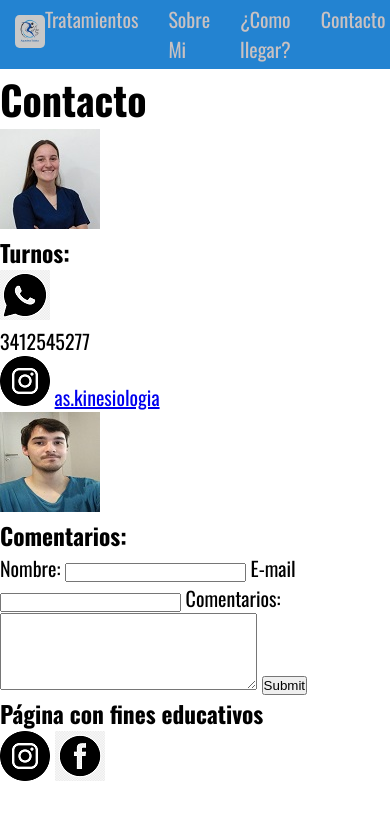
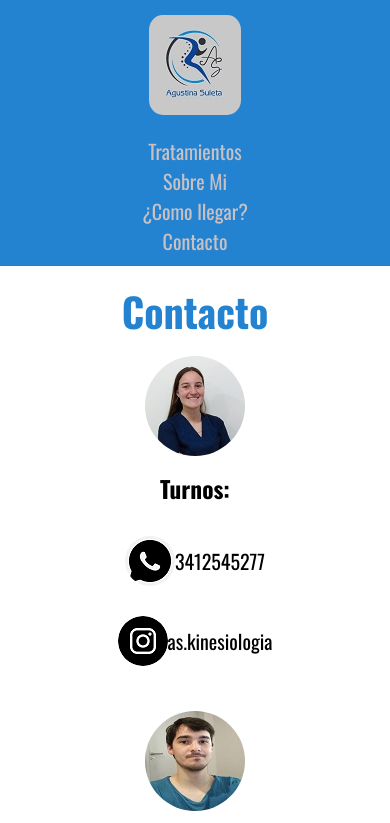
Before and after one commit to lsuleta/PreEntrega2_Suleta, a website: page paginas/contacto.html in a window 390 px wide. Shown: the top 823 px of the page. Drawn offline with nearby package versions, Linux system fonts and the light colour scheme.

Commit message:
todo el sitio con scss

```diff
--- a/CSS/estilos.css
+++ b/CSS/estilos.css
@@ -173,7 +173,7 @@ section ul {
     color: rgb(201, 193, 193);
     padding: 10px 25px;
     margin-top: 5px;
-  }
+}
 
 .boton2:hover {
     background-color: rgb(201, 193, 193);
--- a/scss/_base.scss
+++ b/scss/_base.scss
@@ -12,6 +12,17 @@ img {
 body {
     font-family: 'Oswald', sans-serif;
     font-size: 20px;
+
+    h1 {
+        text-align: center;
+        color: rgb(35, 131, 209);
+        padding-top: 15px;
+    }
+
+    .texto_sub {
+        text-decoration: underline;
+        text-align: center;
+    }
 }
 
 html, body {
--- a/scss/_components.scss
+++ b/scss/_components.scss
@@ -0,0 +1,24 @@
+.galeria {
+    display: grid;
+    grid-template-columns: repeat(3, 1fr);
+    grid-template-rows: repeat(2, 1fr);
+    grid-gap: 15px;
+    place-items: center;
+}
+
+.link_diferente {
+    text-decoration: none;
+}
+
+.boton2 {
+    text-decoration: none;
+    background-color: rgb(35, 131, 209);
+    color: rgb(201, 193, 193);
+    padding: 10px 25px;
+    margin-top: 5px;
+
+    &:hover {
+        background-color: rgb(201, 193, 193);
+        color: rgb(35, 131, 209);
+    }
+}
--- a/scss/_layout.scss
+++ b/scss/_layout.scss
@@ -27,3 +27,92 @@ header {
         }
     }
 }
+
+section {
+    padding: 15px;
+    display: flex;
+    flex-direction: column;
+
+    div {
+        padding: 15px;
+        text-align: justify;
+    }
+
+    ul {
+        padding-left: 20px;
+    }
+}
+
+.centrado {
+    display: grid;
+    place-items: center;
+}
+
+.row {
+    display: grid;
+    grid-template-columns: repeat(2, 1fr);
+    grid-template-rows: 1fr;
+}
+
+.sobre_mi li  {
+    text-align: center;
+    list-style: none;
+    margin-top: 25px;
+}
+
+.contacto img {
+    margin: auto;
+    border-radius: 100%;
+}
+
+.turnos {
+    display: grid;
+    grid-template-columns: repeat(4, 1fr);
+    place-items: center;
+
+    div {
+        display: flex;
+        align-items: center;
+    }
+
+    a {
+        text-decoration: none;
+        color: black;
+
+        &:hover {
+            color:rgb(35, 131, 209)
+        }
+    }
+}
+
+.comentarios {
+    display: grid;
+    grid-template-columns: repeat(3, 1fr);
+    place-items: center;
+
+    form {
+        display: flex;
+        flex-direction: column;
+    }
+}
+
+
+
+footer {
+    display: flex;
+    justify-content: space-between;
+    align-items: center;
+    background-color: rgb(35, 131, 209);
+    margin-top: 15px;
+
+    h3 {
+        color: rgb(201, 193, 193);
+        font-size: 16px;
+        padding-left: 15px;
+    }
+
+    img {
+        border-radius: 100%;
+        margin: 10px 10px 5px 0;
+    }
+}
--- /dev/null
+++ b/scss/_media.scss
@@ -0,0 +1,49 @@
+@media (max-width: 576px) {
+    .content {
+    display: flex;
+    flex-direction: column;
+    }
+
+    header {
+        display: flex;
+        flex-direction: column;
+
+        nav ul {
+            flex-direction: column;
+            align-items: center;
+            margin-bottom: 10px;
+        }
+    }
+
+    .galeria {
+        display: flex;
+    }
+
+    .boton {
+        left:30%
+    }
+
+    section div h3{
+        text-align: center;
+    }
+
+    .row {
+        display: flex;
+        flex-direction: column;
+    }
+
+    iframe {
+        height: 100%;
+        width: 100%;
+    }
+
+    .contacto .turnos{
+        display: flex;
+        flex-direction: column;
+    }
+
+    .contacto .comentarios{
+        display: flex;
+        flex-direction: column;
+    }
+}
--- a/scss/main.scss
+++ b/scss/main.scss
@@ -1,3 +1,7 @@
 @import "_base.scss";
 
 @import "_layout.scss";
+
+@import "_components.scss";
+
+@import "_media.scss";
```
Also changed, not shown: CSS/main.css.
